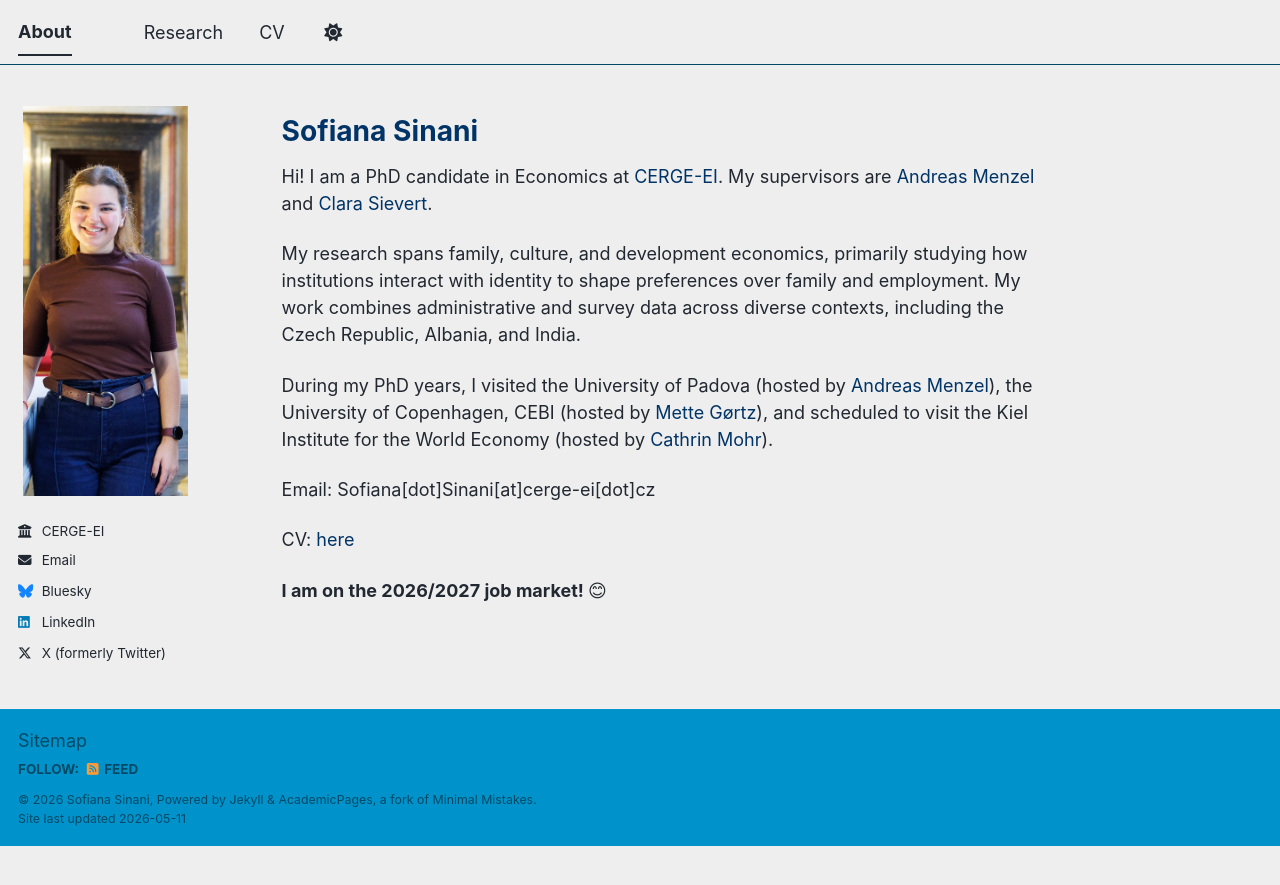
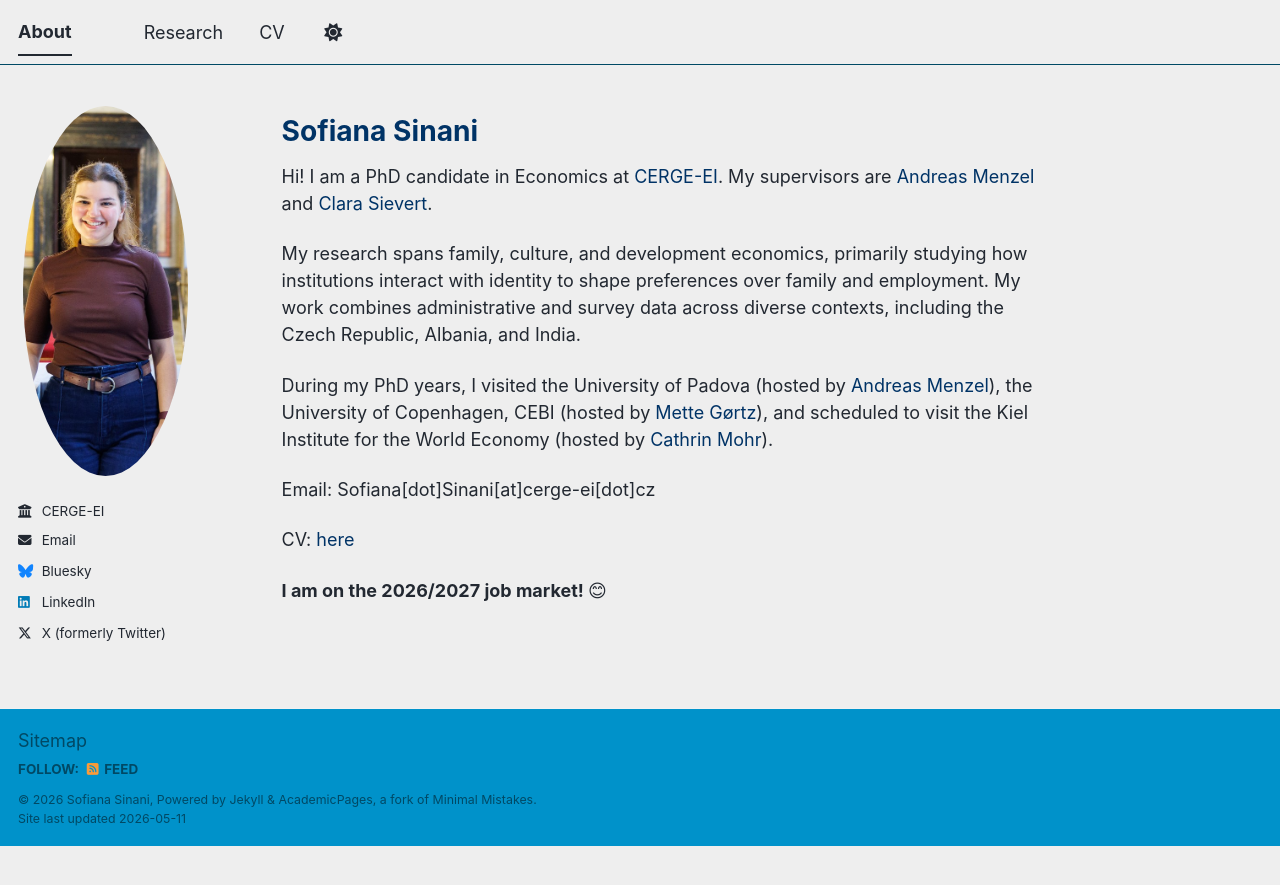
Before and after one commit to sofianasinani/sofianasinani.github.io, a Jekyll site: the page built from _pages/about.md, in a window 1280 px wide. Shown: the top 885 px of the page. Built offline with Jekyll 4.4.1, drawn with Linux system fonts in a browser that asks for light colours; a script bundle is joined from its source files by our own code; library files that are not in the unit come from our copies.

Commit message:
Update main.scss

```diff
--- a/assets/css/main.scss
+++ b/assets/css/main.scss
@@ -33,21 +33,23 @@
     "vendor/font-awesome/brands"
 ;
 
+.sidebar {
+  width: 350px !important;
+  max-width: 350px !important;
+}
+
 .author__avatar img {
-  border-radius: 0% !important;
-  width: 750px !important;
-  height: 400px !important;
+  width: 320px !important;
+  height: 380px !important;
   object-fit: cover;
+  object-position: top center;
   border: none !important;
   box-shadow: none !important;
-  outline: none !important;
 }
 
 .author__avatar {
-  width: 750px !important;
-  height: 400px !important;
-  border: none !important;
-  box-shadow: none !important;
+  width: 320px !important;
+  height: 380px !important;
 }
 
 .page__content a {
```
